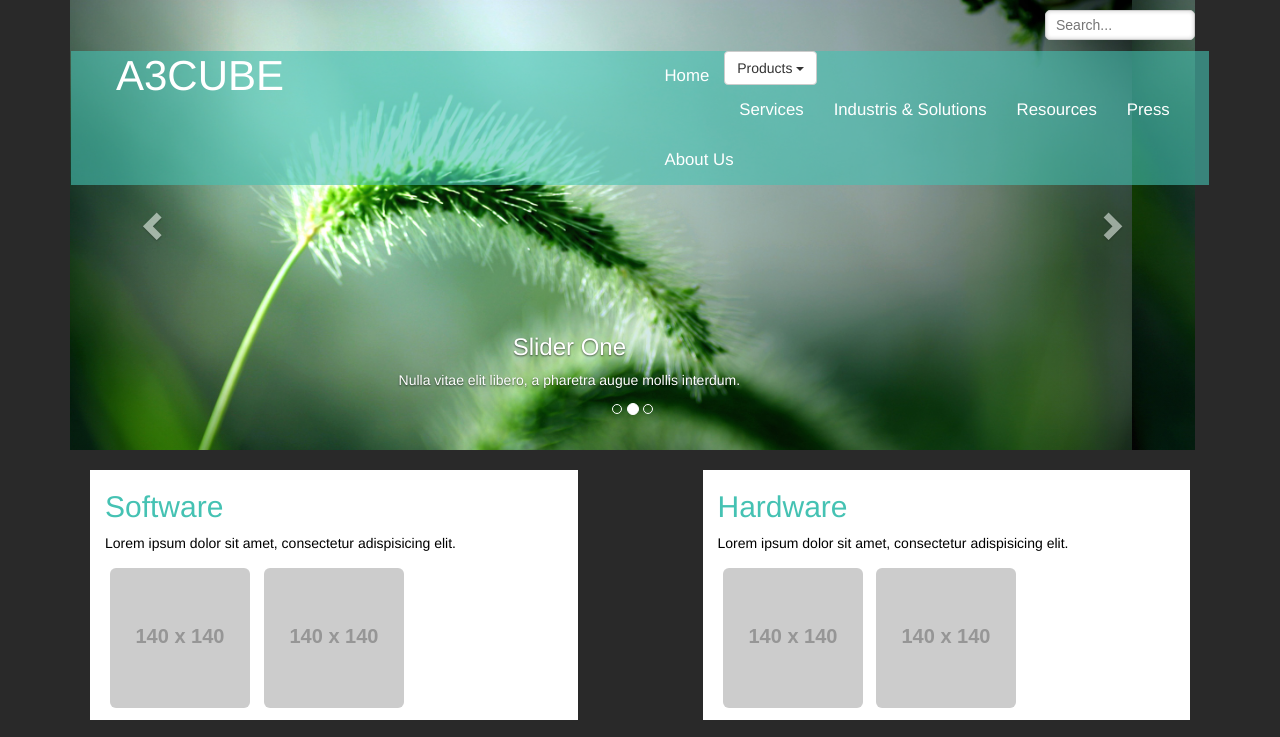
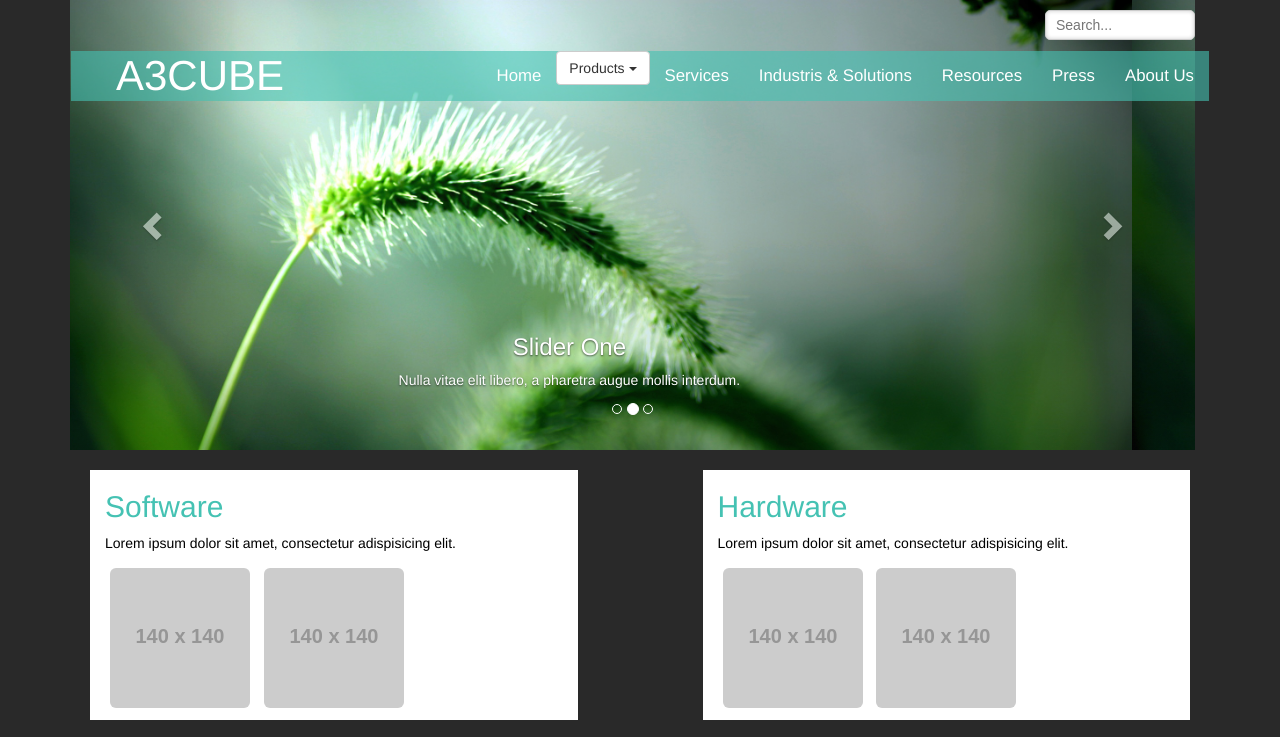
Before and after one commit to yumikohey/a3cube, a plain HTML site: page Index/index.html in a window 1280 px wide. Shown: the top 737 px of the page. Drawn offline with nearby package versions, Linux system fonts and the light colour scheme; placeholder pictures from the web are drawn by us.

Commit message:
Dropdown Menu Updated 2

```diff
--- a/Index/index.html
+++ b/Index/index.html
@@ -41,7 +41,7 @@
 			    <div class="navbar-collapse collapse">
 			      <ul class="nav navbar-nav navbar-right navbar-default">
 			        <li><a href="#">Home</a></li>
-			        	<div class="dropdown">
+			        	<li class="dropdown">
   						<button class="btn btn-default dropdown-toggle" type="button" id="dropdownMenu1" data-toggle="dropdown">
     						Products
     						<span class="caret"></span>
@@ -50,10 +50,9 @@
     					<li role="presentation"><a role="menuitem" tabindex="-1" href="#">Fortissimo</a></li>
     					<li role="presentation"><a role="menuitem" tabindex="-1" href="#">ByOS</a></li>
     					<li role="presentation"><a role="menuitem" tabindex="-1" href="#">Ronniee 2S</a></li>
-    					<li role="presentation" class="divider"></li>
     				 	<li role="presentation"><a role="menuitem" tabindex="-1" href="#">Ronniee RIO</a></li>
   					</ul>
-					</div>
+					</li>
 
 			        <li><a href="#">Services</a></li>
 			        <li><a href="#">Industris & Solutions</a></li>
```
